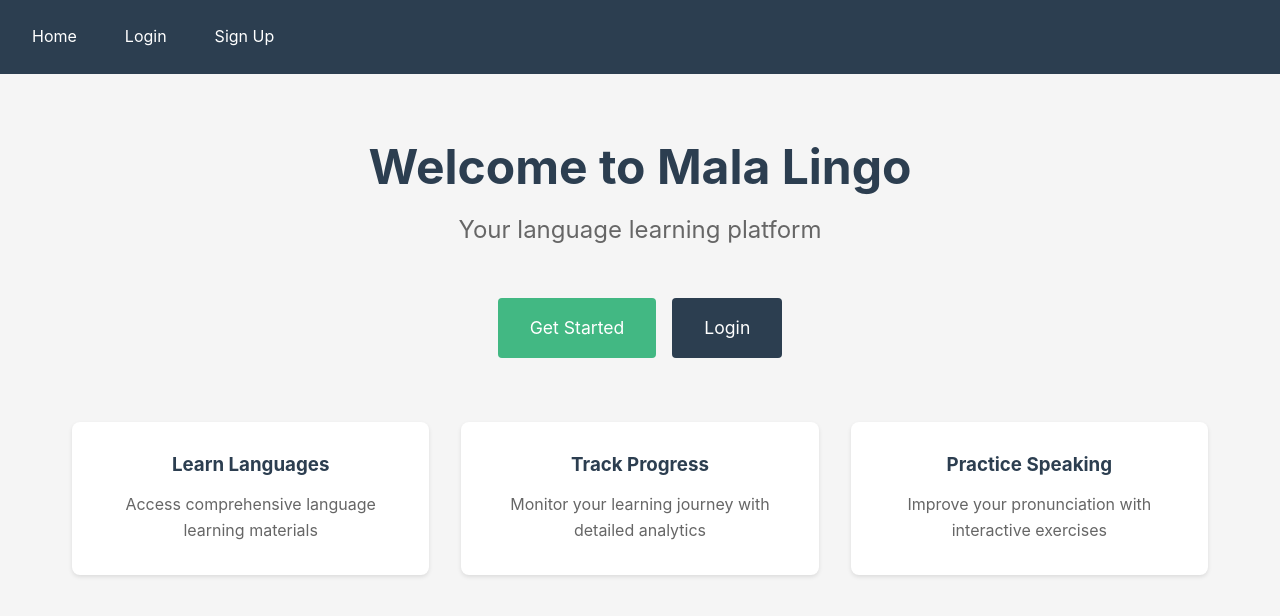
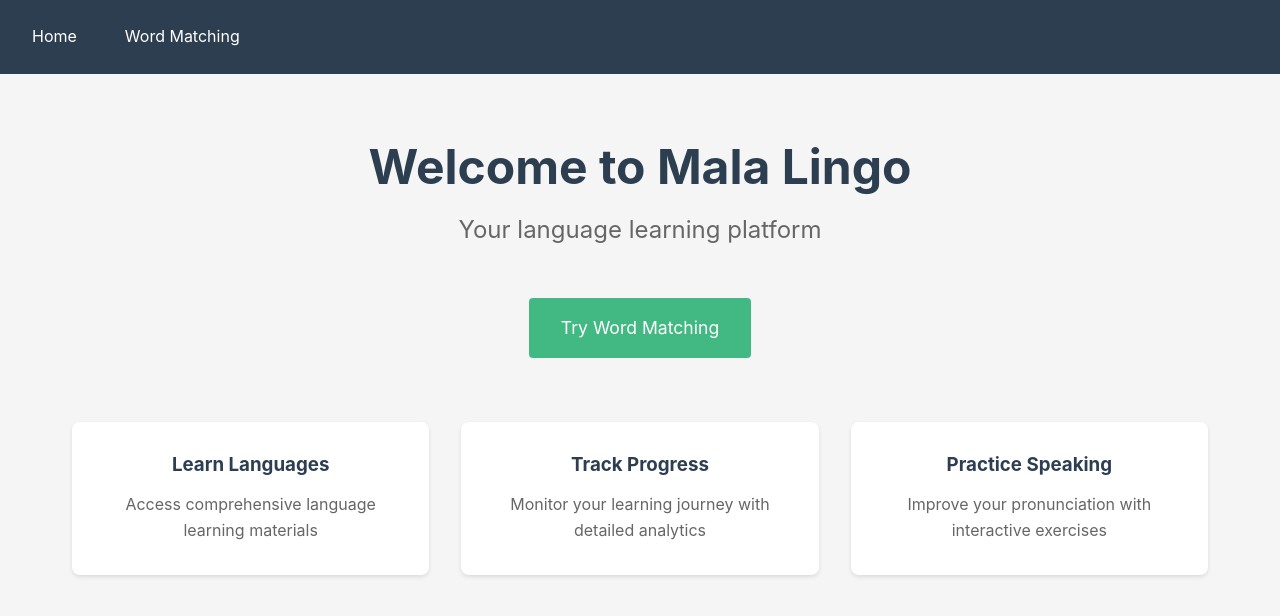
Before and after one commit to rohit-m/mala-lingo, a Vue app in the folder frontend/: page / in a window 1280 px wide. Shown: the top 616 px of the page. Built offline with nearby package versions, Linux system fonts and the light colour scheme; no server answers.

Commit message:
Remove auth for now

```diff
--- a/frontend/src/App.vue
+++ b/frontend/src/App.vue
@@ -2,13 +2,9 @@
   <div class="app">
     <nav class="navbar">
       <router-link to="/" class="nav-link">Home</router-link>
-      <template v-if="!authStore.user">
-        <router-link to="/login" class="nav-link">Login</router-link>
-        <router-link to="/signup" class="nav-link">Sign Up</router-link>
-      </template>
-      <template v-else>
+      <router-link to="/matching-words" class="nav-link">Word Matching</router-link>
+      <template v-if="authStore.user">
         <router-link to="/dashboard" class="nav-link">Dashboard</router-link>
-        <router-link to="/matching-words" class="nav-link">Word Matching</router-link>
         <button @click="handleLogout" class="nav-link logout-btn">Logout</button>
       </template>
     </nav>
--- a/frontend/src/router/index.js
+++ b/frontend/src/router/index.js
@@ -26,8 +26,7 @@ const routes = [
   {
     path: '/matching-words',
     name: 'MatchingWords',
-    component: () => import('../views/MatchingWords.vue'),
-    meta: { requiresAuth: true }
+    component: () => import('../views/MatchingWords.vue')
   }
 ]
 
--- a/frontend/src/views/Home.vue
+++ b/frontend/src/views/Home.vue
@@ -4,12 +4,9 @@
     <p class="subtitle">Your language learning platform</p>
 
     <div class="cta-container">
-      <template v-if="!authStore.user">
-        <router-link to="/signup" class="cta-button primary">Get Started</router-link>
-        <router-link to="/login" class="cta-button secondary">Login</router-link>
-      </template>
-      <template v-else>
-        <router-link to="/dashboard" class="cta-button primary">Go to Dashboard</router-link>
+      <router-link to="/matching-words" class="cta-button primary">Try Word Matching</router-link>
+      <template v-if="authStore.user">
+        <router-link to="/dashboard" class="cta-button secondary">Go to Dashboard</router-link>
       </template>
     </div>
 
```
